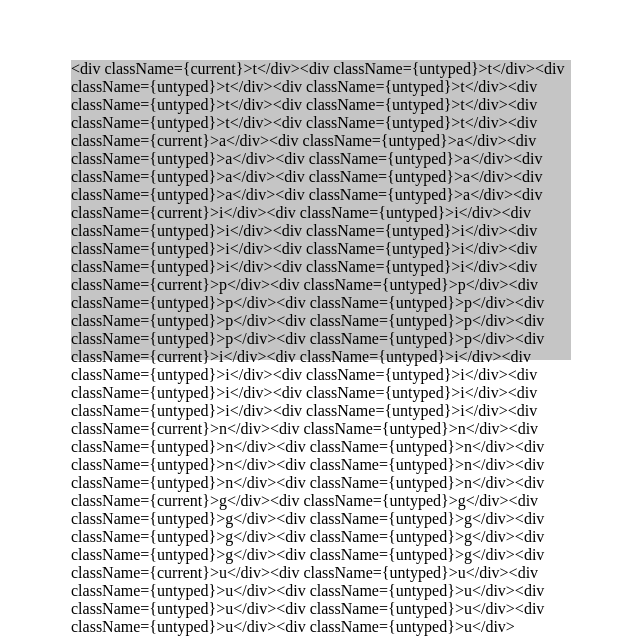
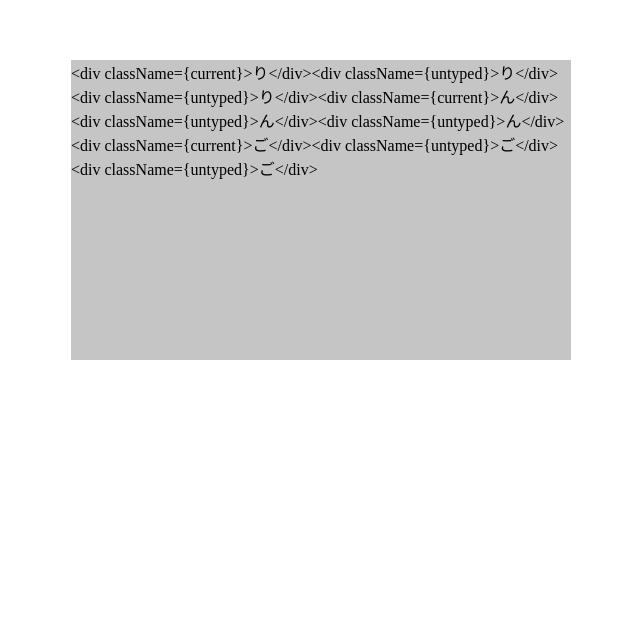
Before and after one commit to Miyayayayayaya/typingapp, a Next.js app: page / in a window 1280 px wide. Shown: the part 198-834 px from the top of the page, without its empty margins (319-959 px from the left). Built offline with nearby package versions, Linux system fonts and the light colour scheme.

Commit message:
useEffectの追加

```diff
--- a/app/page.tsx
+++ b/app/page.tsx
@@ -1,7 +1,40 @@
 import styles from './page.module.css';
 import typingGameData from './date';
-const renderText=(inputCount:number,isMistake:boolean,currentTargetText:string,className:string)=>{
+import {useState,useEffect} from 'react';
+import GameState from './state';
+
+type SetState<T>=React.Dispatch<React.SetStateAction<T>>;
+
+const updateState=(keyPressed:string,currentState:GameState,setGameState:SetState<GameState>)=>{
+  if(!currentState.isGaming)return;
+  const nextChar=currentState.currentTargetText[currentState.inputCount];
+  let newInputCount=currentState.inputCount;
+  let newIsMistake=currentState.isMistake;
+  if(keyPressed.length===1){
+    if(keyPressed===nextChar){
+      newInputCount++;
+      newIsMistake=false;
+    }else{
+      newIsMistake=true;
+    }
+  }
+  setGameState({
+    ...currentState,
+    inputCount:newInputCount,
+    isMistake:newIsMistake,
+  })
+}
+
+export default function Home() {
+  const [gameState,setGameState]=useState({
+    currentTargetText:"りんご",
+    inputCount:0,
+    isMistake: false,
+    isGaming: false,
+  })
+  const renderText=(inputCount:number,isMistake:boolean,currentTargetText:string)=>{
   let displayDivText:string="";
+  let className:string="";
   for(let i=0;i<currentTargetText.length;i++){
     const char:string=currentTargetText[i];
     for (let i=0; i<currentTargetText.length; i++){
@@ -19,19 +52,22 @@ const renderText=(inputCount:number,isMistake:boolean,currentTargetText:string,c
   }
   return displayDivText;
 }
+  useEffect(()=>{
+    const handleKeyDown=(event:KeyboardEvent)=>{
+      updateState(event.key,gameState,setGameState);
+    };
+    document.addEventListener('keydown',handleKeyDown);
+    return ()=>{
+      document.removeEventListener('keydown',handleKeyDown);
+    }
+  },[gameState])
 
-export default function Home() {
-  let className:string=""
-  const currentTargetText:string="taipingu";
-  const inputCount:number=0;
-  const isMistake:boolean=false;
-  const textDisplayElement=document.getElementById("typing-text");
-  renderText(inputCount,isMistake,currentTargetText,className)
+  renderText(gameState.inputCount,gameState.isMistake,gameState.currentTargetText)
   const problem=typingGameData;
   return (
     <div className={styles.container}>
       <div className={styles.board}>
-        {renderText(inputCount,isMistake,currentTargetText,className)}
+        {renderText(gameState.inputCount,gameState.isMistake,gameState.currentTargetText)}
       </div>
     </div>
   );
--- /dev/null
+++ b/app/state.tsx
@@ -0,0 +1,8 @@
+interface GameState{
+    currentTargetText: string;
+    inputCount: number;
+    isMistake: boolean;
+    isGaming: boolean;
+}
+
+export default GameState
```
